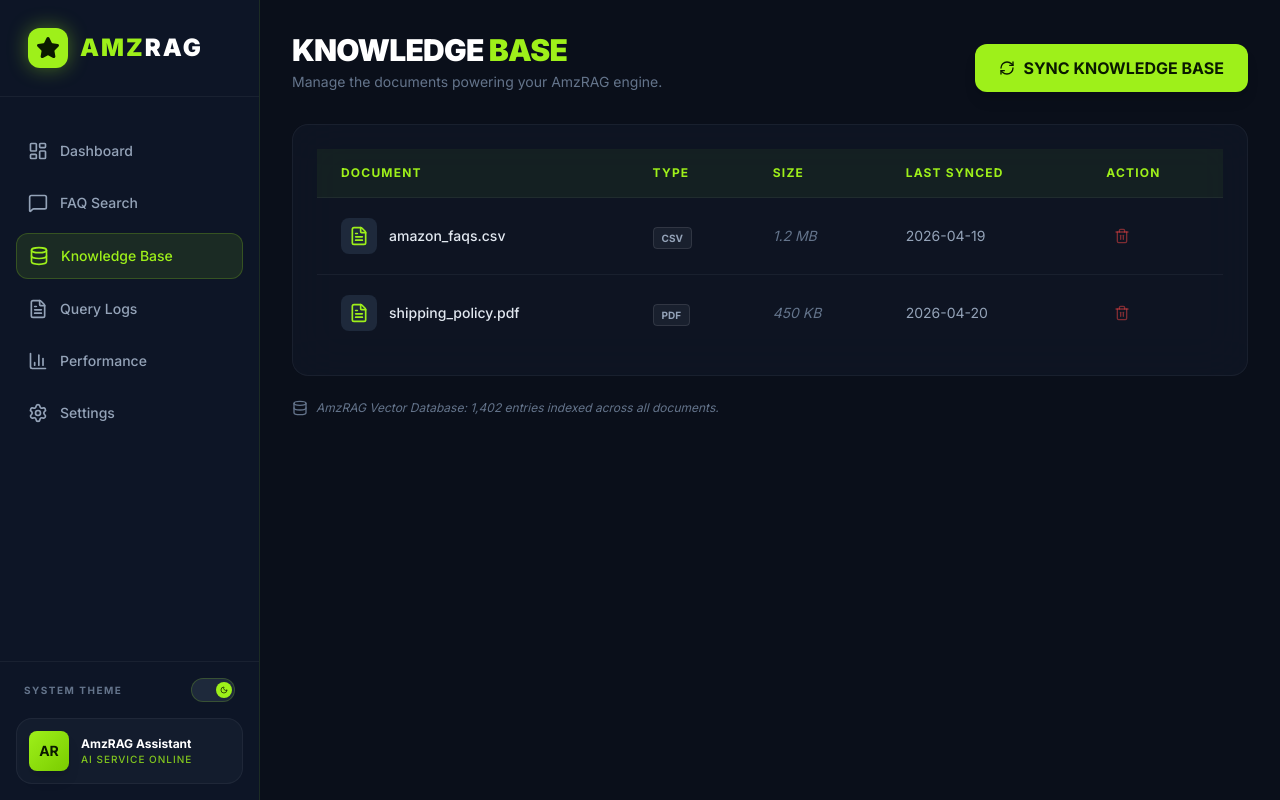
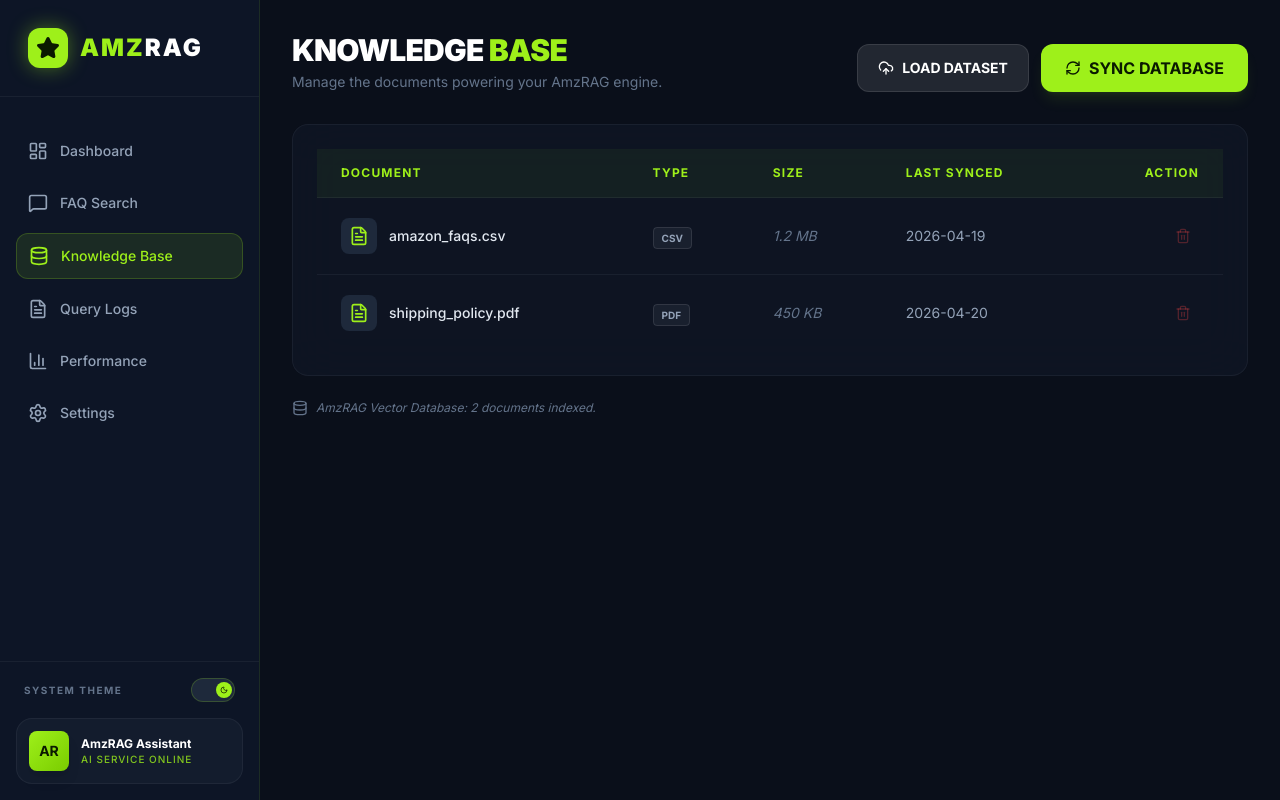
Before and after one commit to ndia4343/RAG-Chatbot-Collection, a Next.js app in the folder Amazon-FAQ-Customer-Chatbot/frontend/: page /knowledge in a window 1280 px wide. Built offline with nearby package versions, Linux system fonts and the light colour scheme.

Commit message:
Enhance KnowledgePage with file upload and sync features

```diff
--- a/Amazon-FAQ-Customer-Chatbot/frontend/app/knowledge/page.tsx
+++ b/Amazon-FAQ-Customer-Chatbot/frontend/app/knowledge/page.tsx
@@ -1,11 +1,10 @@
 'use client'
 
-import { useState, useEffect } from 'react'
+import { useState } from 'react'
 import DashboardLayout from '@/components/dashboard/DashboardLayout'
-import { FileText, RefreshCw, Trash2, Database } from 'lucide-react'
+import { FileText, RefreshCw, Trash2, Database, UploadCloud } from 'lucide-react'
 
-// Replace with your actual Hugging Face Space URL
-const REFRESH_API_URL = "https://aikahan-amazon-rag-bot.hf.space/refresh";
+const SPACE_URL = "https://aikahan-amazon-rag-bot.hf.space";
 
 interface DatasetFile {
   name: string;
@@ -16,9 +15,9 @@ interface DatasetFile {
 
 export default function KnowledgePage() {
   const [isSyncing, setIsSyncing] = useState(false)
+  const [isUploading, setIsUploading] = useState(false)
   const [syncStatus, setSyncStatus] = useState<'idle' | 'success' | 'error'>('idle')
 
-  // In a real app, you'd fetch this from your backend. For now, we list your current files.
   const [files, setFiles] = useState<DatasetFile[]>([
     { name: 'amazon_faqs.csv', type: 'csv', size: '1.2 MB', lastSync: '2026-04-19' },
     { name: 'shipping_policy.pdf', type: 'pdf', size: '450 KB', lastSync: '2026-04-20' },
@@ -27,13 +26,10 @@ export default function KnowledgePage() {
   const handleSync = async () => {
     setIsSyncing(true)
     setSyncStatus('idle')
-
     try {
-      const response = await fetch(REFRESH_API_URL, { method: 'POST' })
+      const response = await fetch(`${SPACE_URL}/refresh`, { method: 'POST' })
       if (!response.ok) throw new Error("Sync failed")
-
       setSyncStatus('success')
-      // Update the "Last Sync" date for all files
       setFiles(files.map(f => ({ ...f, lastSync: new Date().toISOString().split('T')[0] })))
     } catch (err) {
       setSyncStatus('error')
@@ -42,9 +38,41 @@ export default function KnowledgePage() {
     }
   }
 
+  const handleFileUpload = async (e: React.ChangeEvent<HTMLInputElement>) => {
+    const file = e.target.files?.[0];
+    if (!file) return;
+
+    setIsUploading(true);
+    const formData = new FormData();
+    formData.append('file', file);
+
+    try {
+      const response = await fetch(`${SPACE_URL}/upload`, {
+        method: 'POST',
+        body: formData,
+      });
+      if (response.ok) {
+        // Optimistic UI Update
+        const newFile: DatasetFile = {
+          name: file.name,
+          type: file.name.endsWith('.csv') ? 'csv' : 'pdf',
+          size: `${(file.size / 1024).toFixed(1)} KB`,
+          lastSync: 'Pending Sync'
+        };
+        setFiles(prev => [...prev, newFile]);
+        setSyncStatus('success');
+      }
+    } catch (error) {
+      console.error("Upload failed", error);
+      setSyncStatus('error');
+    } finally {
+      setIsUploading(false);
+    }
+  };
+
   return (
     <DashboardLayout>
-      <div className="flex justify-between items-end mb-8">
+      <div className="flex flex-col md:flex-row justify-between items-start md:items-end mb-8 gap-4">
         <div>
           <h1 className="text-3xl font-black text-white light:text-slate-900 tracking-tight uppercase">
             Knowledge <span className="text-[#9ef01a]">Base</span>
@@ -52,33 +80,44 @@ export default function KnowledgePage() {
           <p className="text-slate-500 text-sm mt-1">Manage the documents powering your AmzRAG engine.</p>
         </div>
 
+        <div className="flex gap-3">
+          {/* UPLOAD BUTTON */}
+          <label className={`cursor-pointer flex items-center gap-2 bg-white/10 hover:bg-white/20 text-white px-5 py-3 rounded-xl font-bold text-sm transition-all border border-white/10 ${isUploading ? 'opacity-50' : ''}`}>
+            <UploadCloud className={`w-4 h-4 ${isUploading ? 'animate-bounce' : ''}`} />
+            <span>{isUploading ? 'UPLOADING...' : 'LOAD DATASET'}</span>
+            <input type="file" className="hidden" onChange={handleFileUpload} accept=".pdf,.csv" disabled={isUploading} />
+          </label>
+
+          {/* SYNC BUTTON */}
           <button
             onClick={handleSync}
             disabled={isSyncing}
-          className={`flex items-center gap-2 px-6 py-3 rounded-xl font-bold transition-all shadow-lg ${
+            className={`flex items-center gap-2 px-6 py-3 rounded-xl font-bold transition-all shadow-lg shadow-[#9ef01a]/10 ${
               isSyncing ? 'opacity-50 cursor-not-allowed' : 'hover:scale-105 active:scale-95'
             }`}
             style={{ background: '#9ef01a', color: '#0a1a00' }}
           >
             <RefreshCw className={`w-4 h-4 ${isSyncing ? 'animate-spin' : ''}`} />
-          {isSyncing ? 'SYNCING...' : 'SYNC KNOWLEDGE BASE'}
+            {isSyncing ? 'SYNCING...' : 'SYNC DATABASE'}
           </button>
         </div>
+      </div>
 
-      {/* SYNC STATUS TOAST */}
+      {/* STATUS TOAST */}
       {syncStatus !== 'idle' && (
-        <div className={`mb-6 p-4 rounded-xl border flex justify-between items-center ${
+        <div className={`mb-6 p-4 rounded-xl border flex justify-between items-center animate-in fade-in slide-in-from-top-4 ${
           syncStatus === 'success' ? 'bg-green-500/10 border-green-500/50 text-green-400' : 'bg-red-500/10 border-red-500/50 text-red-400'
         }`}>
           <span className="text-sm font-bold uppercase tracking-wider">
-            {syncStatus === 'success' ? '✅ Database Updated Successfully' : '❌ Sync Failed. Check Space Logs.'}
+            {syncStatus === 'success' ? '✅ Action Successful' : '❌ Operation Failed. Check Logs.'}
           </span>
           <button onClick={() => setSyncStatus('idle')} className="text-xs underline">Dismiss</button>
         </div>
       )}
 
-      {/* FILES TABLE */}
+      {/* DATA TABLE */}
       <div className="glass-card overflow-hidden border border-white/5">
+        <div className="overflow-x-auto">
           <table className="w-full text-left">
             <thead>
               <tr className="bg-[#9ef01a]/5 border-b border-white/5">
@@ -86,14 +125,14 @@ export default function KnowledgePage() {
                 <th className="px-6 py-4 text-xs font-bold text-[#9ef01a] uppercase tracking-widest">Type</th>
                 <th className="px-6 py-4 text-xs font-bold text-[#9ef01a] uppercase tracking-widest">Size</th>
                 <th className="px-6 py-4 text-xs font-bold text-[#9ef01a] uppercase tracking-widest">Last Synced</th>
-              <th className="px-6 py-4 text-xs font-bold text-[#9ef01a] uppercase tracking-widest">Action</th>
+                <th className="px-6 py-4 text-xs font-bold text-[#9ef01a] uppercase tracking-widest text-right">Action</th>
               </tr>
             </thead>
             <tbody className="divide-y divide-white/5">
               {files.map((file) => (
                 <tr key={file.name} className="hover:bg-white/5 transition-colors group">
                   <td className="px-6 py-5 flex items-center gap-3">
-                  <div className="p-2 bg-slate-800 rounded-lg text-[#9ef01a]">
+                    <div className="p-2 bg-slate-800 rounded-lg text-[#9ef01a] group-hover:scale-110 transition-transform">
                       <FileText className="w-5 h-5" />
                     </div>
                     <span className="text-sm font-medium text-slate-200 light:text-slate-700">{file.name}</span>
@@ -105,8 +144,8 @@ export default function KnowledgePage() {
                   </td>
                   <td className="px-6 py-5 text-sm text-slate-500 italic">{file.size}</td>
                   <td className="px-6 py-5 text-sm text-slate-400">{file.lastSync}</td>
-                <td className="px-6 py-5">
-                  <button className="p-2 text-red-500/50 hover:text-red-500 hover:bg-red-500/10 rounded-lg transition-all">
+                  <td className="px-6 py-5 text-right">
+                    <button className="p-2 text-red-500/30 hover:text-red-500 hover:bg-red-500/10 rounded-lg transition-all">
                       <Trash2 className="w-4 h-4" />
                     </button>
                   </td>
@@ -115,11 +154,11 @@ export default function KnowledgePage() {
             </tbody>
           </table>
         </div>
+      </div>
 
-      {/* FOOTER INFO */}
       <div className="mt-6 flex items-center gap-2 text-slate-500">
         <Database className="w-4 h-4" />
-        <p className="text-xs italic">AmzRAG Vector Database: 1,402 entries indexed across all documents.</p>
+        <p className="text-xs italic">AmzRAG Vector Database: {files.length} documents indexed.</p>
       </div>
     </DashboardLayout>
   )
```
Lines whose indentation alone changed are shown as unchanged.
